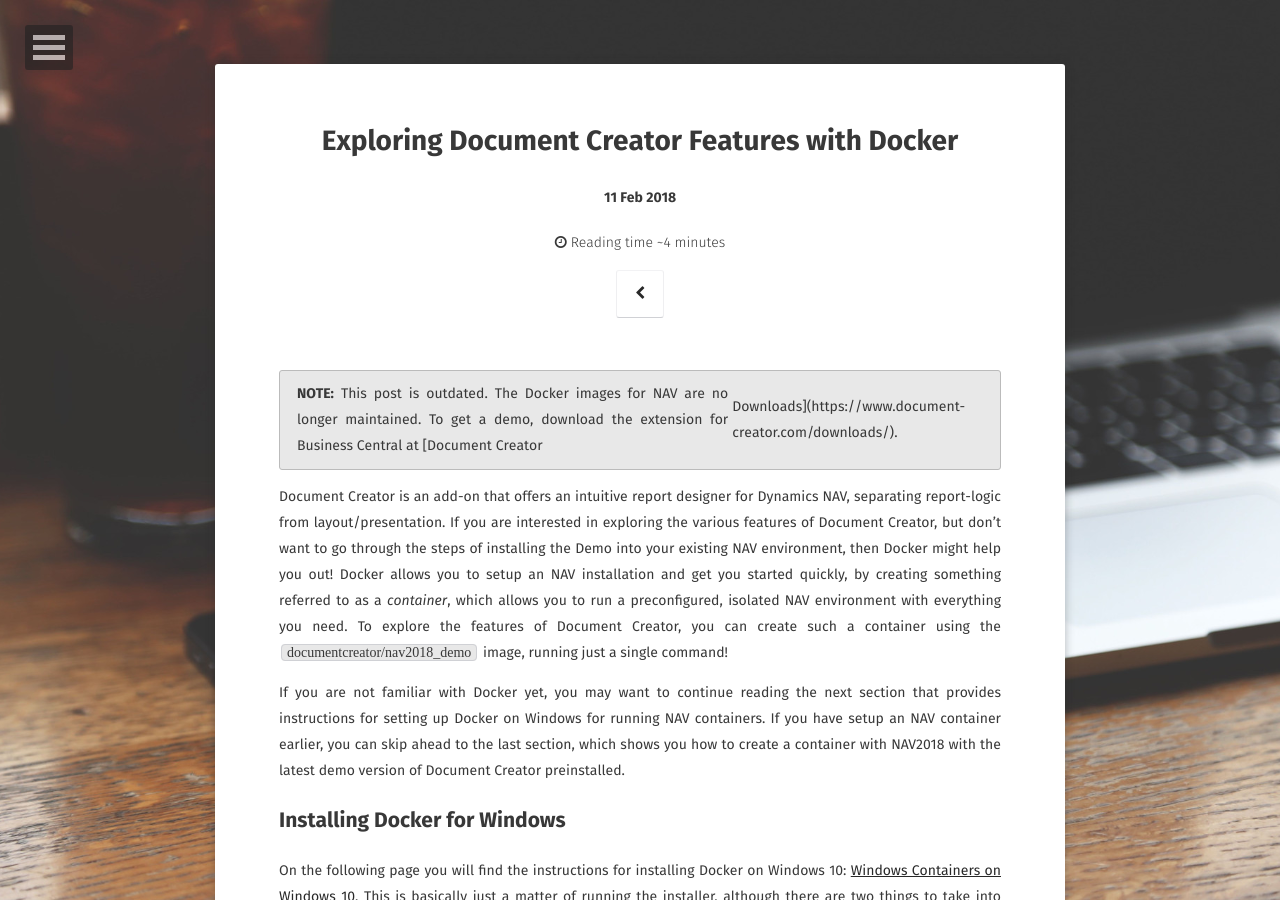
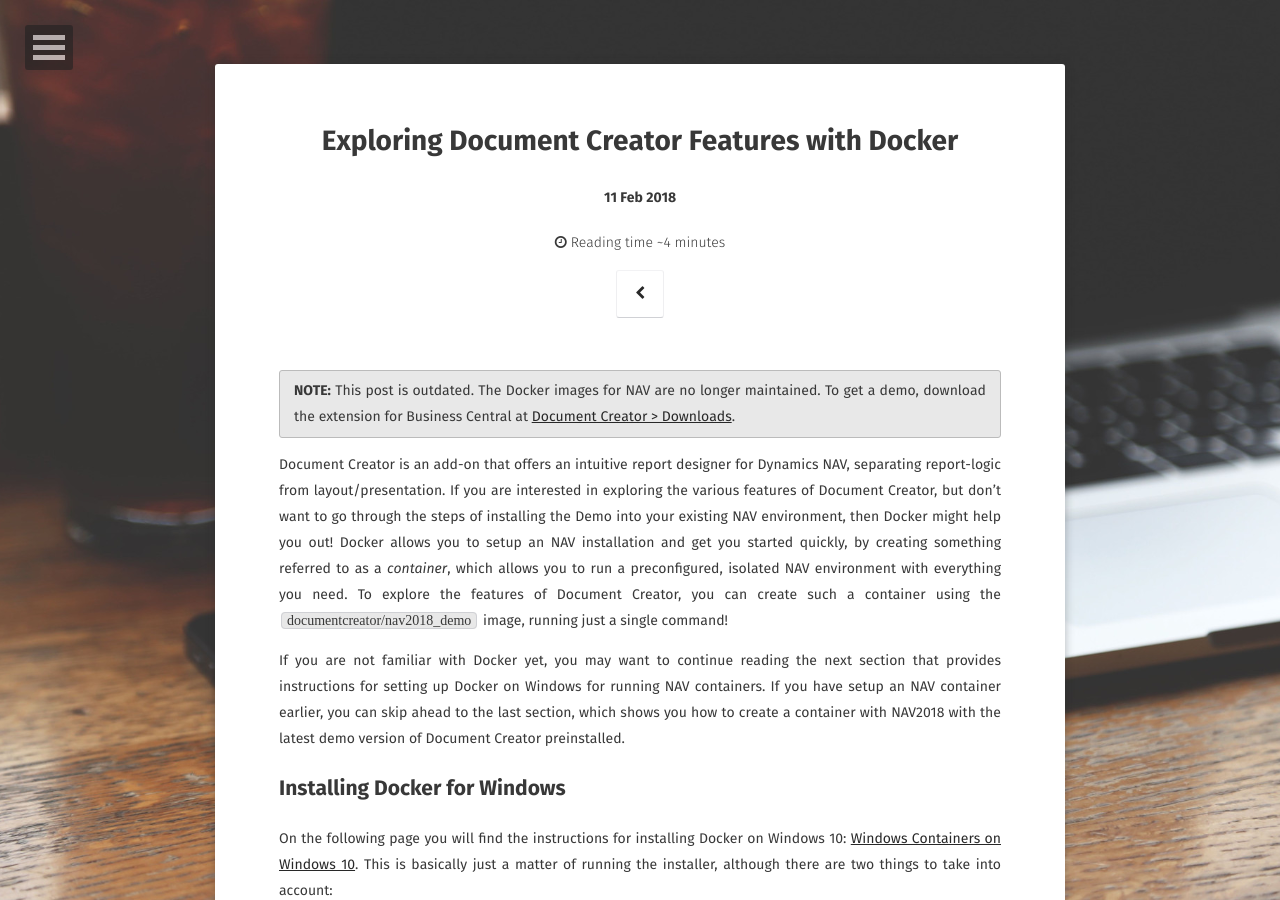
Before and after one commit to rvanbekkum/rvanbekkum.github.io, a Jekyll site: the page built from _posts/2018-02-11-dcr-docker.md, in a window 1280 px wide and 900 px high. Built offline with Jekyll 4.4.1, drawn with Linux system fonts in a browser that asks for light colours; some web fonts are replaced; comment, search, counter and statistics services are not loaded.

Commit message:
Fix link in notice of Docker post.

```diff
--- a/_posts/2018-02-11-dcr-docker.md
+++ b/_posts/2018-02-11-dcr-docker.md
@@ -10,7 +10,7 @@
 comments: true
 ---
 
-**NOTE:** This post is outdated. The Docker images for NAV are no longer maintained. To get a demo, download the extension for Business Central at [Document Creator | Downloads](https://www.document-creator.com/downloads/).
+**NOTE:** This post is outdated. The Docker images for NAV are no longer maintained. To get a demo, download the extension for Business Central at [Document Creator > Downloads](https://www.document-creator.com/downloads/).
 {: .notice}
 
 Document Creator is an add-on that offers an intuitive report designer for Dynamics NAV, separating report-logic from layout/presentation. If you are interested in exploring the various features of Document Creator, but don't want to go through the steps of installing the Demo into your existing NAV environment, then Docker might help you out!
```
